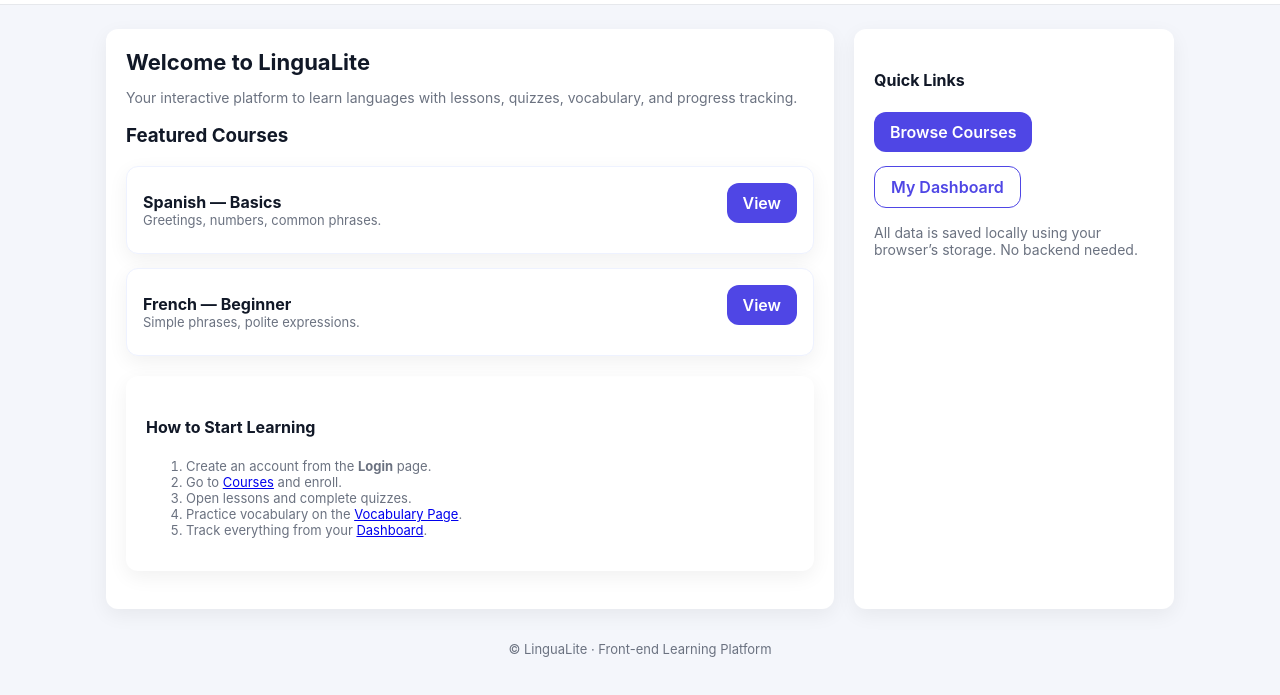
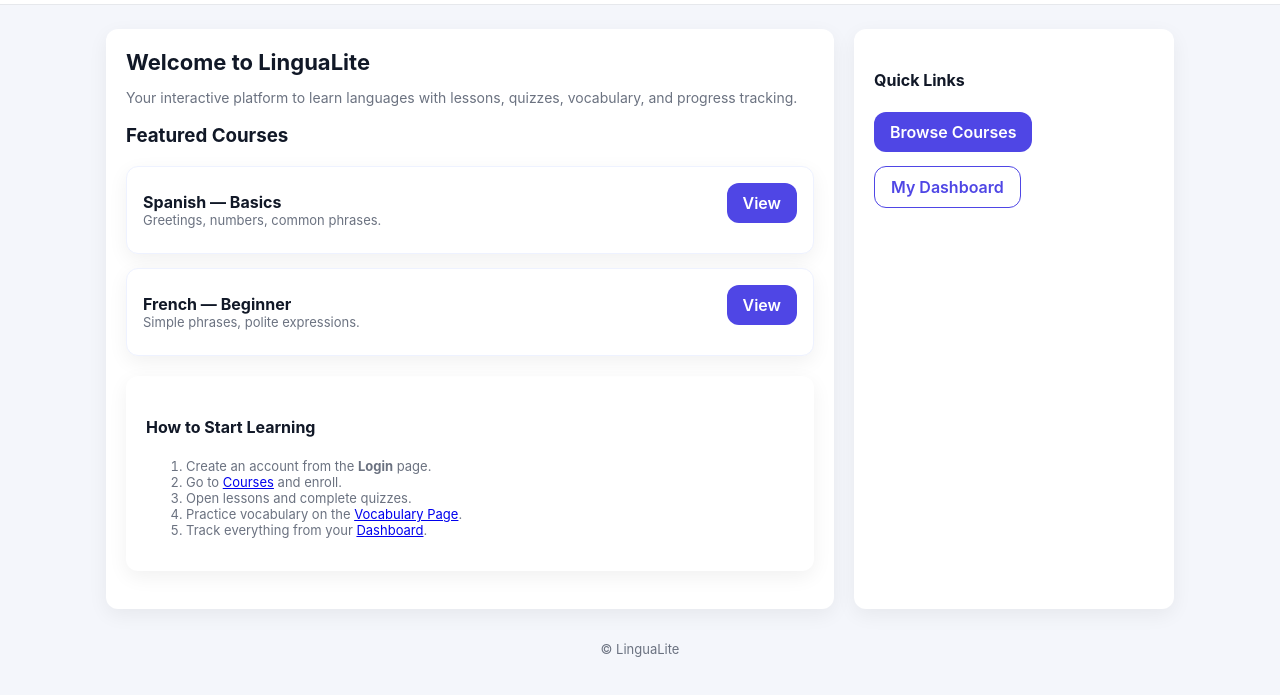
Before and after one commit to sudhanshuraj777/-Online-Language-Learning-Platform, a plain HTML site: page index.html in a window 1280 px wide. Shown: the part 73-768 px from the top of the page. Drawn offline with Linux system fonts and the light colour scheme.

Commit message:
first commit

```diff
--- a/index.html
+++ b/index.html
@@ -58,14 +58,11 @@
           <a class="btn ghost" href="dashboard.html">My Dashboard</a>
         </div>
 
-        <p class="muted" style="margin-top:16px;">
-          All data is saved locally using your browser’s storage.
-          No backend needed.
-        </p>
+
       </aside>
     </div>
 
-    <div class="footer">© LinguaLite · Front-end Learning Platform</div>
+    <div class="footer">© LinguaLite </div>
 
   </div>
 
```
